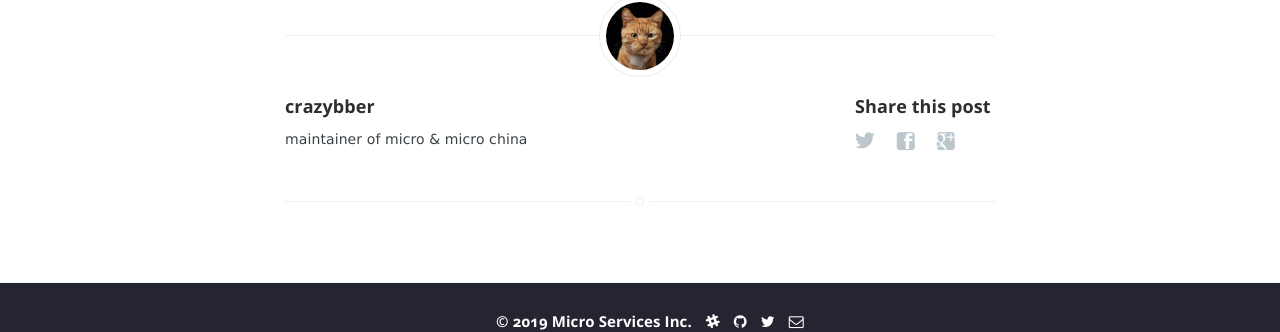
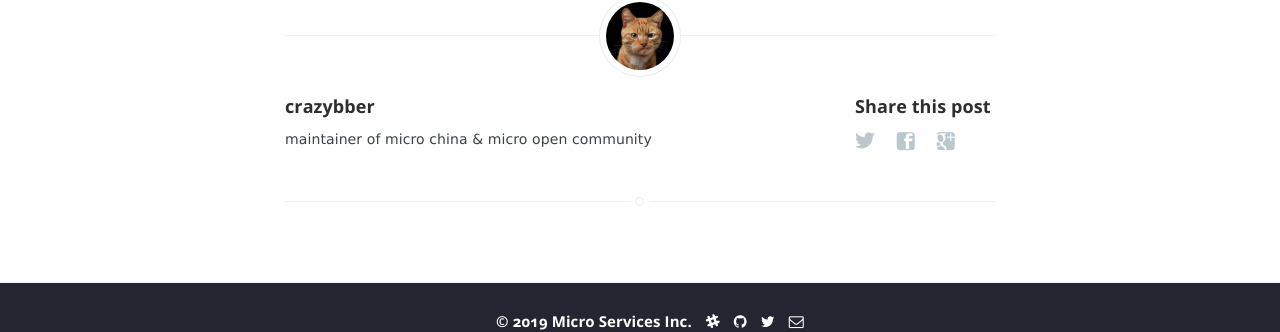
Before and after one commit to hb-chen/micro-cn-blog, a Jekyll site: the page built from _posts/2017-06-06-functions.md, in a window 1280 px wide and 900 px high, scrolled down 2532 px. Shown: the part 541-873 px from the top of the window. Built offline with Jekyll 4.4.1, drawn with Linux system fonts in a browser that asks for light colours; nearby versions of some CDN libraries; some of the changed text lies outside the part shown.

Commit message:
Update 2017-06-06-functions.md

```diff
--- a/_posts/2017-06-06-functions.md
+++ b/_posts/2017-06-06-functions.md
@@ -1,11 +1,11 @@
 ---
 layout: post
-title: Micro中函数式编程(Function)
+title: Micro中的函数式编程(Function)
 date:  2019-11-19 23:26:00
 profile: cb
 author: crazybber
 author_url: https://github.com/crazybber
-author_bio: maintainer of micro & micro china
+author_bio: maintainer of micro china & micro open community
 ---
 <br>
 随着技术的发展，我们的编程模型也在发展，我们已经从单体式服务转向微服务
```
